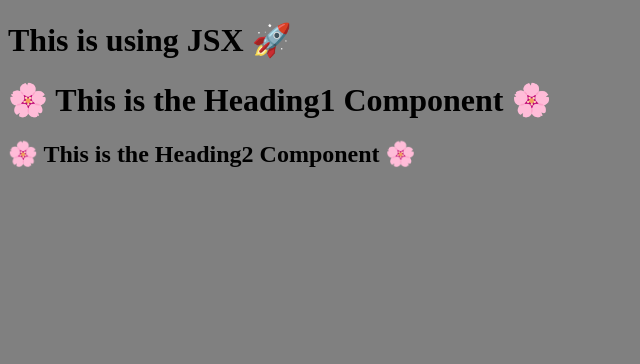
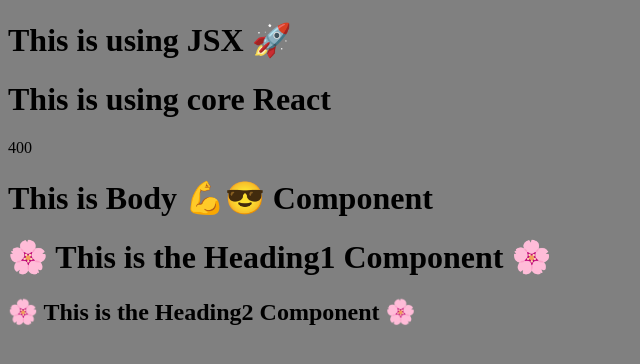
Before and after one commit to mithilesh-patel/reactjs, a React (Vite) app: page / in a window 1280 px wide. Shown: the top 364 px of the page, without its empty margins (0-640 px from the left). Built offline with nearby package versions, Linux system fonts and the light colour scheme.

Commit message:
adding js to Component using curly bracket

```diff
--- a/App.js
+++ b/App.js
@@ -4,16 +4,26 @@
 const Heading = React.createElement(
   "h1",
   { id: "using Core React" },
-  "This is using core React"
+  "This is using core React "
 );
 
 const JsxHeading = () => (
     <h1>This is using JSX 🚀</h1>
 );
 
+const Body = ()=> (
+    <h1>This is Body 💪😎 Component</h1>
+)
+
+const naam= "Mithilesh";
+
 const Headingcomponent = () => (
   <div id="container">
     <JsxHeading />
+    {Heading}
+    {100+300}
+    {console.log("This is inside console")}
+    <Body />
     <h1>🌸 This is the Heading1 Component 🌸</h1>
     <h2>🌸 This is the Heading2 Component 🌸</h2>
   </div>
```
